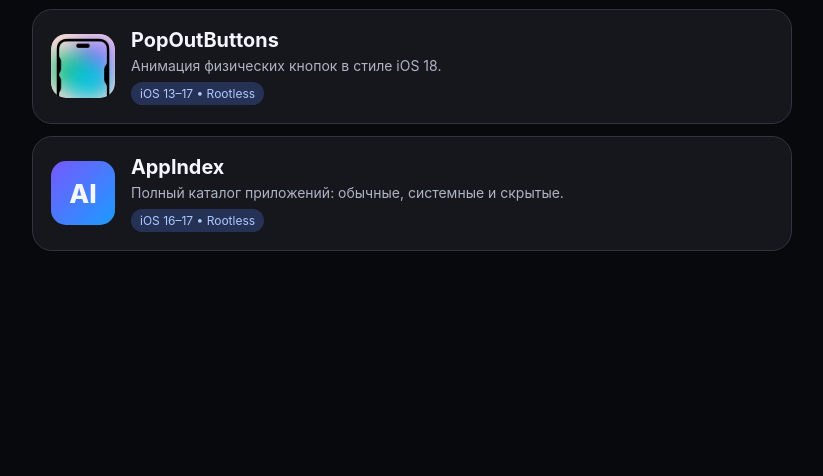
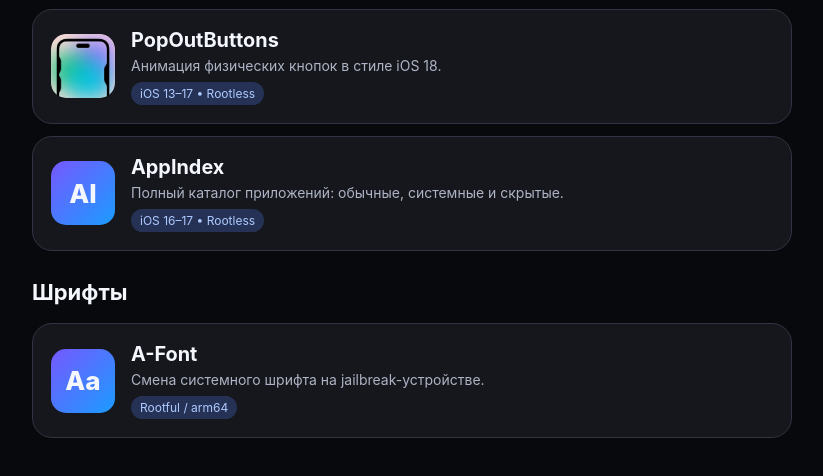
Before and after one commit to mubixbyte/mubixrepo, a plain HTML site: page site/index.html in a window 1280 px wide. Shown: the part 997-1473 px from the top of the page, without its empty margins (228-1051 px from the left). Before the commit the page ends 1308 px from the top, so only its background shows below. Drawn offline with Linux system fonts and the light colour scheme.

Commit message:
Add A-Font package

```diff
--- a/package-overrides.json
+++ b/package-overrides.json
@@ -13,5 +13,8 @@
   },
   "com.mubixbyte.appindex": {
     "Section": "iOS 16 to iOS 18"
+  },
+  "com.rpgfarm.a-font": {
+    "Section": "Fonts"
   }
 }
--- a/site/index.html
+++ b/site/index.html
@@ -33,4 +33,8 @@
     <div class="package-icon">AI</div>
     <div><h3>AppIndex</h3><p>Полный каталог приложений: обычные, системные и скрытые.</p><span class="tag">iOS 16–17 • Rootless</span></div>
   </article></div></section>
+  <section class="category"><h2>Шрифты</h2><div class="packages"><article class="package">
+    <div class="package-icon">Aa</div>
+    <div><h3>A-Font</h3><p>Смена системного шрифта на jailbreak-устройстве.</p><span class="tag">Rootful / arm64</span></div>
+  </article></div></section>
 </main></body></html>
```
Also changed, not shown: 2 other files.
